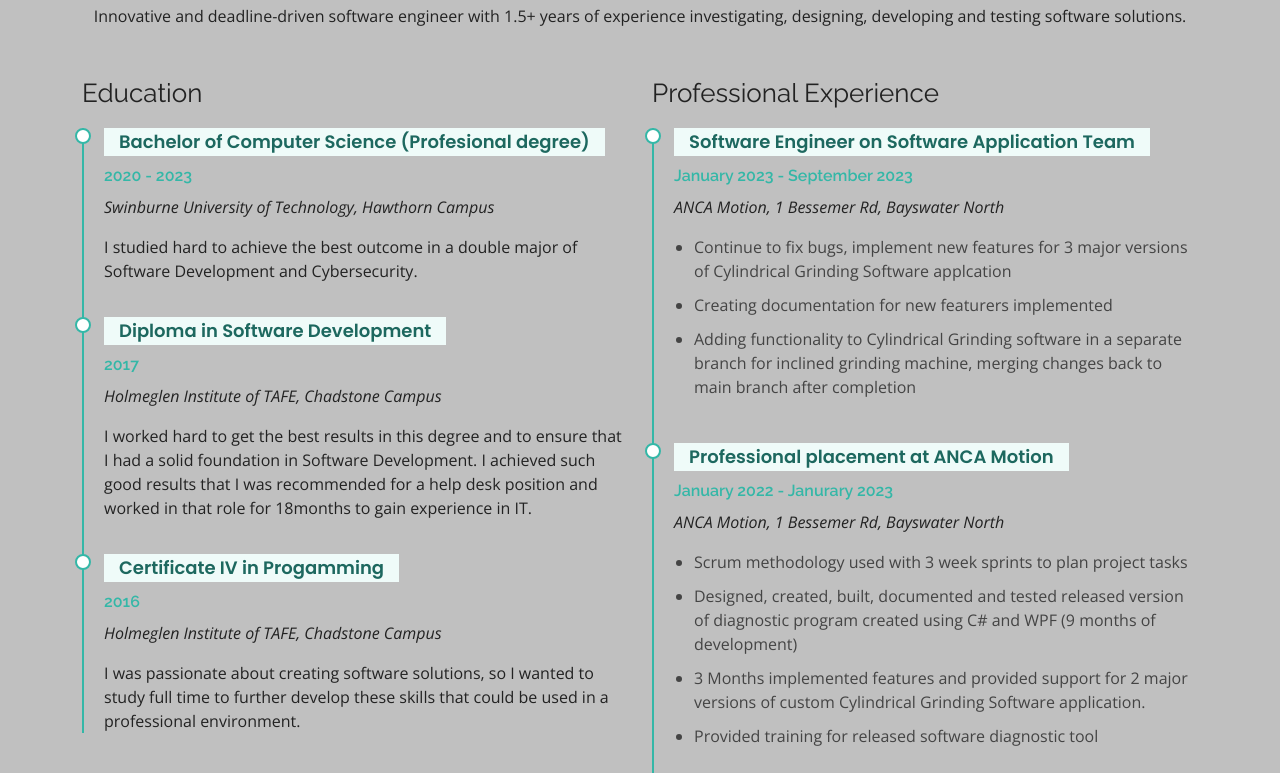
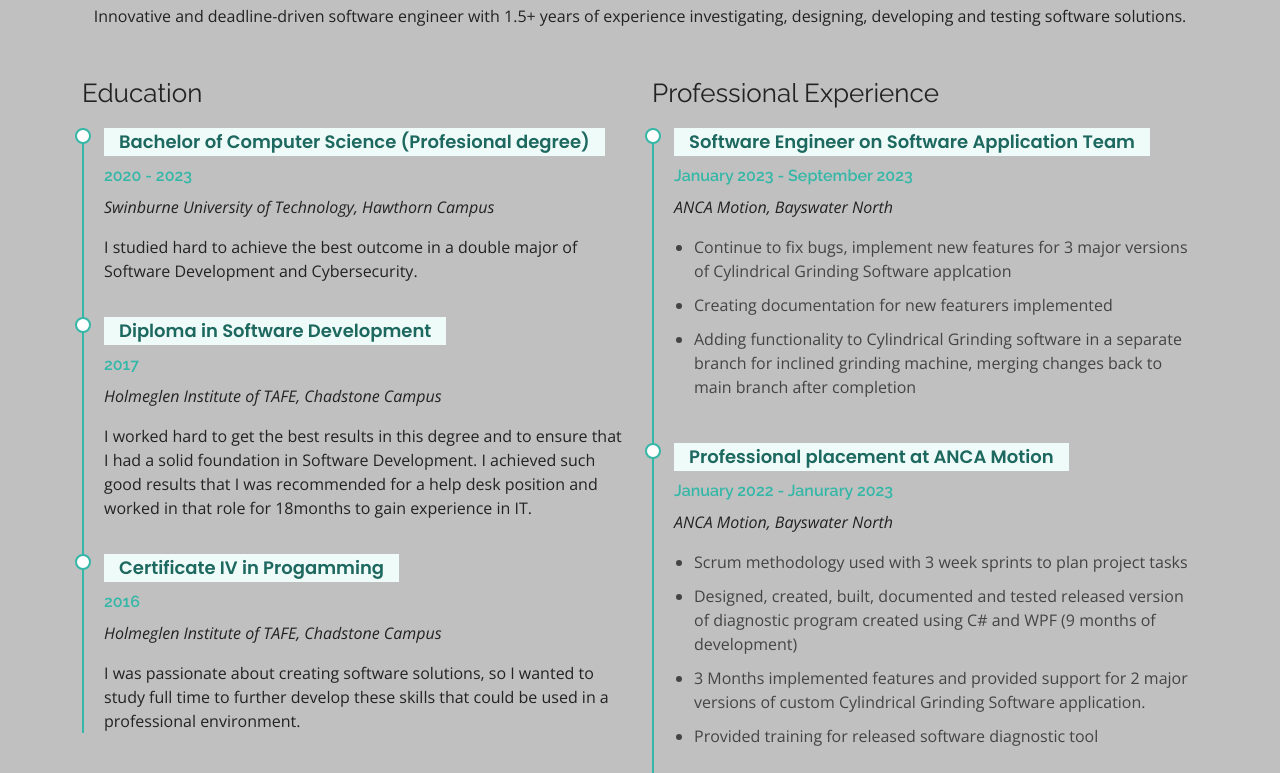
Before and after one commit to DavidAustinMackenzie/davidaustinmackenzie.com.au, a Flask app: page /resume in a window 1280 px wide. Shown: the part 184-957 px from the top of the page. Run offline with Flask 3, Linux system fonts and the light colour scheme; some libraries are stand-ins or nearby versions.

Commit message:
removed workplace address

```diff
--- a/templates/resume.html
+++ b/templates/resume.html
@@ -64,7 +64,7 @@
             <div class="resume-item">
               <h4>Software Engineer on Software Application Team</h4>
               <h5>January 2023 - September 2023</h5>
-              <p><em>ANCA Motion, 1 Bessemer Rd, Bayswater North</em></p>
+              <p><em>ANCA Motion, Bayswater North</em></p>
               <p>
               <ul>
                 <li>Continue to fix bugs, implement new features for 3 major versions of Cylindrical Grinding Software applcation</li>
@@ -76,7 +76,7 @@
             <div class="resume-item">
               <h4>Professional placement at ANCA Motion</h4>
               <h5>January 2022 - Janurary 2023</h5>
-              <p><em>ANCA Motion, 1 Bessemer Rd, Bayswater North</em></p>
+              <p><em>ANCA Motion, Bayswater North</em></p>
               <p>
               <ul>
                 <li>Scrum methodology used with 3 week sprints to plan project tasks</li>
```
